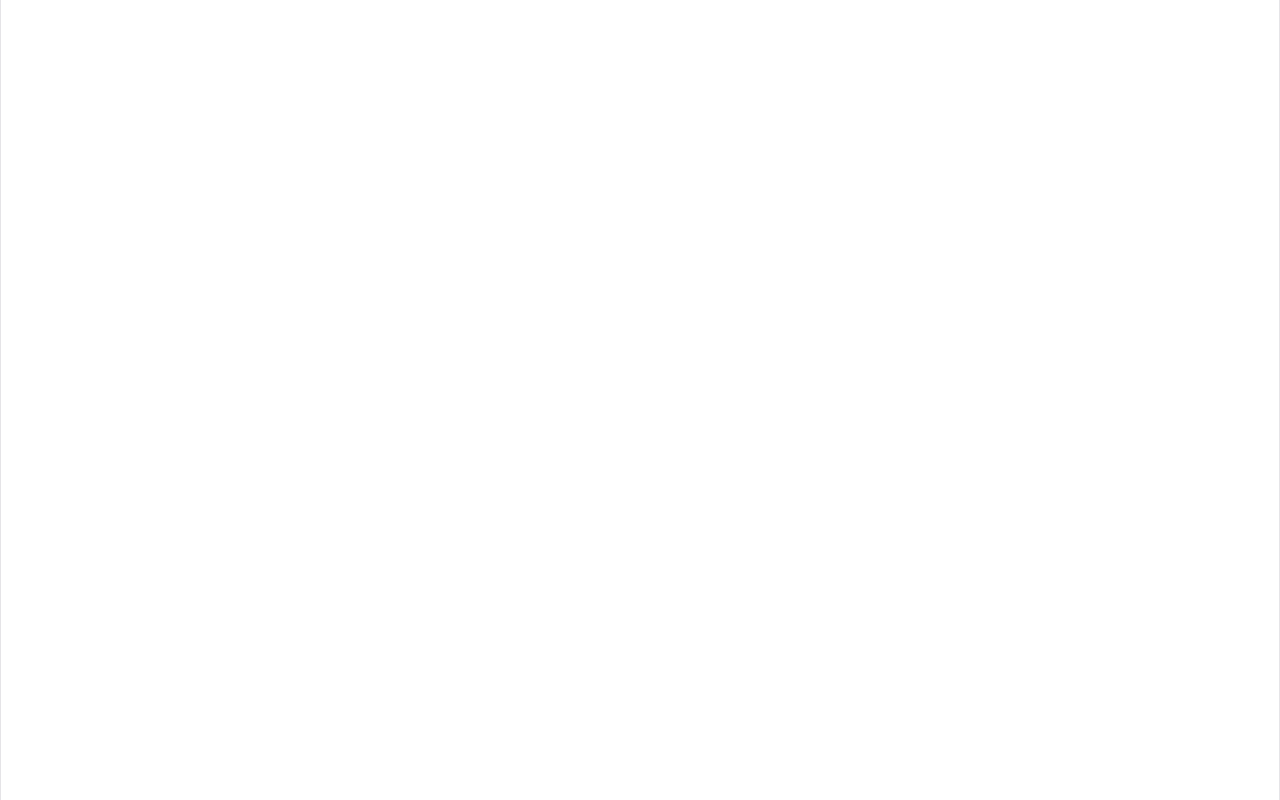
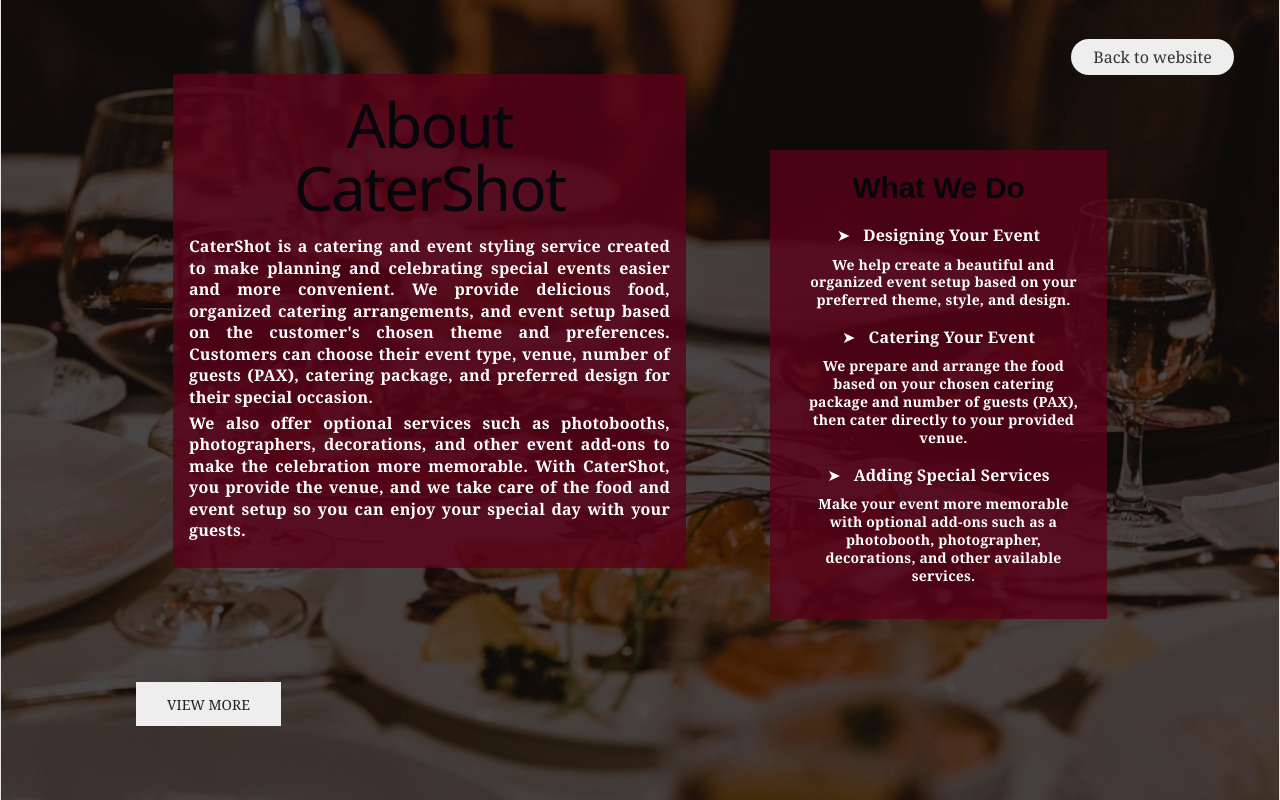
Before and after one commit to larasuriaga0-png/CasaShot, a React (Vite) app: page /about in a window 1280 px wide. Before the commit this address had no page. Built offline with nearby package versions, Linux system fonts and the light colour scheme.

Commit message:
My changes

```diff
--- /dev/null
+++ b/src/About.css
@@ -0,0 +1,231 @@
+.about-page {
+  width: 100%;
+  min-height: 100vh;
+  background-size: cover;
+  background-position: center;
+  background-repeat: no-repeat;
+  position: relative;
+  font-family: Georgia, "Times New Roman", serif;
+  overflow: hidden;
+}
+
+.about-overlay {
+  position: absolute;
+  inset: 0;
+  background: rgba(0, 0, 0, 0.68);
+  z-index: 1;
+}
+
+/* Back Button */
+
+.about-back-button {
+  position: absolute;
+  top: 39px;
+  right: 45px;
+  width: 163px;
+  height: 36px;
+
+  border: none;
+  border-radius: 25px;
+
+  background-color: #eeeeee;
+  color: #333333;
+
+  font-family: Georgia, "Times New Roman", serif;
+  font-size: 16px;
+
+  cursor: pointer;
+  z-index: 5;
+
+  transition: 0.2s ease;
+}
+
+.about-back-button:hover {
+  background-color: white;
+  transform: scale(1.03);
+}
+
+/* Main Content */
+
+.about-content {
+  position: relative;
+  z-index: 2;
+
+  width: 100%;
+  min-height: 100vh;
+
+  display: flex;
+  align-items: flex-start;
+  justify-content: center;
+
+  gap: 84px;
+
+  padding-top: 74px;
+  box-sizing: border-box;
+}
+
+/* About CaterShot Box */
+
+.about-box {
+  width: 513px;
+  min-height: 494px;
+
+  background: rgba(91, 0, 25, 0.78);
+
+  padding: 19px 16px 20px 16px;
+  box-sizing: border-box;
+
+  color: white;
+}
+
+.about-box h1 {
+  margin: 0 0 17px 0;
+
+  font-size: 62px;
+  line-height: 1.02;
+  font-weight: 500;
+  letter-spacing: -2px;
+}
+
+.about-box p {
+  margin: 0 0 5px 0;
+
+  font-size: 16px;
+  line-height: 1.34;
+  font-weight: 600;
+
+  text-align: justify;
+}
+
+/* What We Do */
+
+.what-we-do-box {
+  width: 337px;
+  min-height: 410px;
+
+  margin-top: 76px;
+
+  background: rgba(91, 0, 25, 0.78);
+
+  padding: 20px 27px;
+  box-sizing: border-box;
+
+  color: white;
+}
+
+.what-we-do-box h2 {
+  margin: 0 0 17px 0;
+
+  font-family: Arial, Helvetica, sans-serif;
+  font-size: 30px;
+  font-weight: 800;
+}
+
+.service {
+  margin-bottom: 15px;
+}
+
+.service h3 {
+  margin: 0 0 7px 0;
+
+  font-size: 16px;
+  font-weight: 700;
+}
+
+.service p {
+  margin: 0;
+
+  padding-left: 10px;
+
+  font-size: 14px;
+  line-height: 1.28;
+  font-weight: 600;
+}
+
+/* View More */
+
+.view-more-button {
+  position: absolute;
+
+  left: 135px;
+  bottom: 74px;
+
+  width: 145px;
+  height: 44px;
+
+  border: none;
+
+  background-color: #eeeeee;
+  color: #222222;
+
+  font-family: Georgia, "Times New Roman", serif;
+  font-size: 14px;
+
+  cursor: pointer;
+
+  z-index: 5;
+
+  transition: 0.2s ease;
+}
+
+.view-more-button:hover {
+  background-color: white;
+  transform: scale(1.03);
+}
+
+/* Responsive */
+
+@media (max-width: 1000px) {
+  .about-content {
+    gap: 30px;
+    padding: 90px 30px 120px;
+  }
+
+  .about-box {
+    width: 50%;
+  }
+
+  .what-we-do-box {
+    width: 35%;
+  }
+
+  .view-more-button {
+    left: 30px;
+  }
+}
+
+@media (max-width: 700px) {
+  .about-page {
+    overflow-y: auto;
+  }
+
+  .about-content {
+    flex-direction: column;
+    align-items: center;
+    padding: 100px 20px 120px;
+  }
+
+  .about-box,
+  .what-we-do-box {
+    width: 100%;
+    max-width: 520px;
+  }
+
+  .what-we-do-box {
+    margin-top: 0;
+  }
+
+  .about-back-button {
+    right: 20px;
+    top: 20px;
+  }
+
+  .view-more-button {
+    position: relative;
+    left: auto;
+    bottom: auto;
+
+    display: block;
+    margin: -90px 0 40px 30px;
+  }
+}
--- /dev/null
+++ b/src/About.jsx
@@ -0,0 +1,103 @@
+import React from "react";
+import { useNavigate } from "react-router-dom";
+import "./About.css";
+
+import backgroundImage from "./assets/event_food.jpg";
+
+function About() {
+  const navigate = useNavigate();
+
+  const handleBack = () => {
+    navigate("/");
+  };
+
+  const handleViewMore = () => {
+    navigate("/about-more");
+  };
+
+  return (
+    <div
+      className="about-page"
+      style={{
+        backgroundImage: `url(${backgroundImage})`,
+      }}
+    >
+      <div className="about-overlay"></div>
+
+      {/* Back to Website */}
+      <button className="about-back-button" onClick={handleBack}>
+        Back to website
+      </button>
+
+      {/* Main Content */}
+      <div className="about-content">
+
+        {/* Left Section */}
+        <div className="about-box">
+          <h1>
+            About
+            <br />
+            CaterShot
+          </h1>
+
+          <p>
+            CaterShot is a catering and event styling service created to make
+            planning and celebrating special events easier and more convenient.
+            We provide delicious food, organized catering arrangements, and
+            event setup based on the customer's chosen theme and preferences.
+            Customers can choose their event type, venue, number of guests
+            (PAX), catering package, and preferred design for their special
+            occasion.
+          </p>
+
+          <p>
+            We also offer optional services such as photobooths, photographers,
+            decorations, and other event add-ons to make the celebration more
+            memorable. With CaterShot, you provide the venue, and we take care
+            of the food and event setup so you can enjoy your special day with
+            your guests.
+          </p>
+        </div>
+
+        {/* Right Section */}
+        <div className="what-we-do-box">
+          <h2>What We Do</h2>
+
+          <div className="service">
+            <h3>➤ &nbsp; Designing Your Event</h3>
+            <p>
+              We help create a beautiful and organized event setup based on
+              your preferred theme, style, and design.
+            </p>
+          </div>
+
+          <div className="service">
+            <h3>➤ &nbsp; Catering Your Event</h3>
+            <p>
+              We prepare and arrange the food based on your chosen catering
+              package and number of guests (PAX), then cater directly to your
+              provided venue.
+            </p>
+          </div>
+
+          <div className="service">
+            <h3>➤ &nbsp; Adding Special Services</h3>
+            <p>
+              Make your event more memorable with optional add-ons such as a
+              photobooth, photographer, decorations, and other available
+              services.
+            </p>
+          </div>
+        </div>
+
+      </div>
+
+      {/* View More */}
+      <button className="view-more-button" onClick={handleViewMore}>
+        VIEW MORE
+      </button>
+    </div>
+  );
+}
+
+export default About;
--- a/src/App.jsx
+++ b/src/App.jsx
@@ -5,19 +5,27 @@
 import Login from "./Login";
 import TermsAndConditions from "./Terms";
 import Signup from "./Signup";
+import About from "./About";
 
 function App() {
   return (
     <BrowserRouter>
       <Routes>
+        {/* HOME */}
         <Route path="/" element={<Home />} />
 
+        {/* ABOUT CATER SHOT */}
+        <Route path="/about" element={<About />} />
+
+        {/* LOGIN PAGE */}
         {/* Signup.jsx = LOGIN PAGE */}
         <Route path="/login" element={<Signup />} />
 
+        {/* CREATE ACCOUNT PAGE */}
         {/* Login.jsx = CREATE ACCOUNT PAGE */}
         <Route path="/signup" element={<Login />} />
 
+        {/* TERMS & CONDITIONS */}
         <Route path="/terms" element={<TermsAndConditions />} />
       </Routes>
     </BrowserRouter>
```
